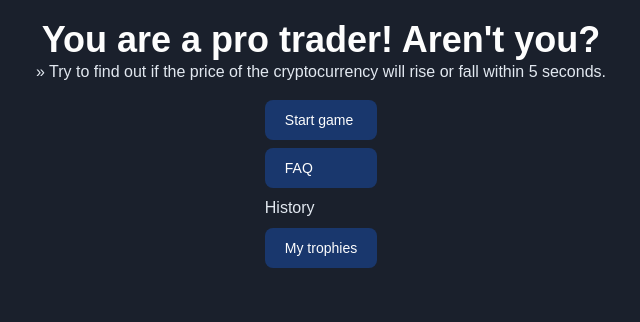
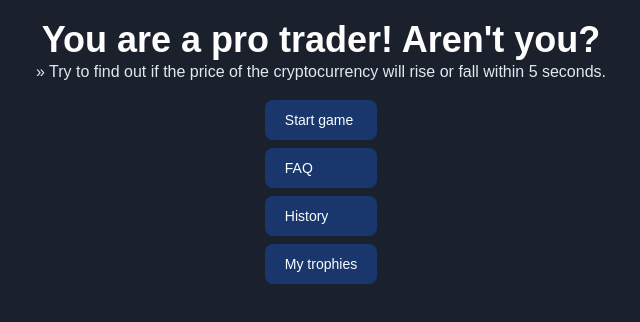
Before and after one commit to Joadevy/Trader-or-not-next, a Next.js app: page / in a window 1280 px wide. Shown: the top 322 px of the page, without its empty margins (319-959 px from the left). Built offline with nearby package versions, Linux system fonts and the light colour scheme; a web font is replaced by a local one.

Commit message:
feat: add Link style button

```diff
--- /dev/null
+++ b/src/components/Buttons/LinkButton/LinkButton.tsx
@@ -0,0 +1,17 @@
+import Link from "next/link";
+
+type Props = {
+  text: string;
+  linkTO: string;
+};
+
+export const LinkButton = ({ text, linkTO }: Props) => {
+  return (
+    <Link
+      className="text-dark-title bg-dark-blue-100 hover:bg-dark-blue-100/80 focus:ring-4 focus:outline-none focus:ring-dark-blue-100/50 font-medium rounded-lg text-sm px-5 py-2.5 text-center inline-flex items-center dark:hover:bg-dark-blue-100/80 dark:focus:ring-dark-blue-100/40"
+      href={linkTO}
+    >
+      {text}
+    </Link>
+  );
+};
--- /dev/null
+++ b/src/components/Buttons/LinkButton/index.ts
@@ -0,0 +1,3 @@
+import { LinkButton } from "./LinkButton";
+
+export default LinkButton;
--- a/src/components/homeMenu/homeMenu.tsx
+++ b/src/components/homeMenu/homeMenu.tsx
@@ -5,6 +5,7 @@ import Link from "next/link";
 
 import Game from "../Game";
 import HomeButton from "../Buttons/HomeButton";
+import LinkButton from "../Buttons/LinkButton";
 
 const HomeMenu = () => {
   const [isPlaying, setIsPlaying] = useState(false);
@@ -42,7 +43,7 @@ const HomeMenu = () => {
       <HomeButton handleClick={() => handleStartPlay()} text="Start game" />
       <HomeButton handleClick={() => handleOpenFAQ()} text="FAQ" />
       {/* <HomeButton handleClick={() => handleOpenHistory()} text="History" /> */}
-      <Link href={"/history"}>History</Link>
+      <LinkButton linkTO={"/history"} text="History" />
       <HomeButton handleClick={() => handleOpenFAQ()} text="My trophies" />
     </div>
   );
```
